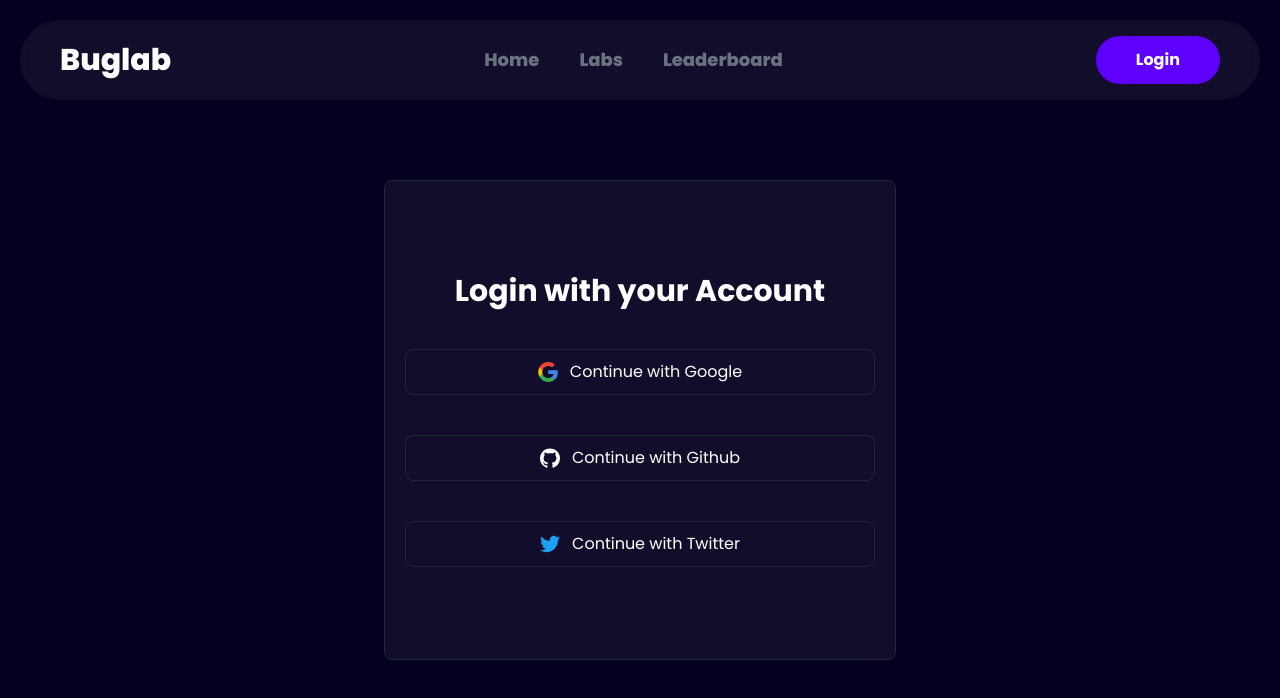
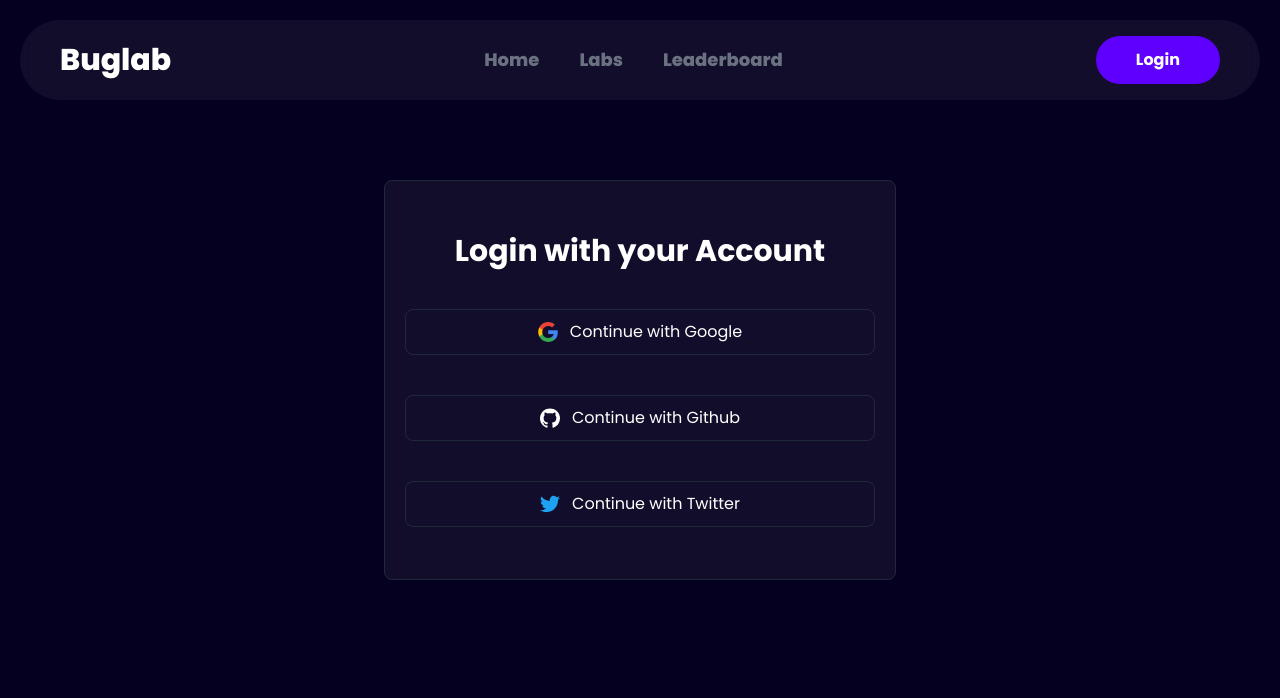
Before and after one commit to Ajith7736/Bug-Lab, a Next.js app: page /Login in a window 1280 px wide. Shown: the top 698 px of the page. Built offline with nearby package versions, Linux system fonts and the light colour scheme; no server answers.

Commit message:
Update page.js

```diff
--- a/app/Login/page.js
+++ b/app/Login/page.js
@@ -19,7 +19,7 @@ function Page() {
 
   return (
     <div className='flex flex-col  items-center'>
-      <div className='bg-white/5 w-[90vw] md:w-[70vw] lg:w-[40vw] p-5 flex flex-col gap-10 items-center h-[60vh] mt-15 rounded-lg border border-gray-800 justify-center'>
+      <div className='bg-white/5 w-[90vw] max-[450px]:h-[45vh]  md:w-[70vw] lg:w-[40vw] p-5 flex flex-col gap-10 items-center h-[60vh] landscape:h-[90vh] xl:landscape:h-[50vh] md:h-[50vh] landscape:mb-10 mt-15 rounded-lg border border-gray-800 justify-center'>
         <div className='text-3xl max-[390px]:text-xl max-[450px]:text-2xl font-bold'>Login with your Account</div>
         <button onClick={() => signIn("google")} className="w-full max-[450px]:text-sm max-[390px]:text-xs flex items-center justify-center gap-x-3 py-2.5 border border-gray-800 rounded-lg hover:bg-white/5 duration-150 cursor-pointer">
           <svg className="w-5 h-5" viewBox="0 0 48 48" fill="none" xmlns="http://www.w3.org/2000/svg">
```
